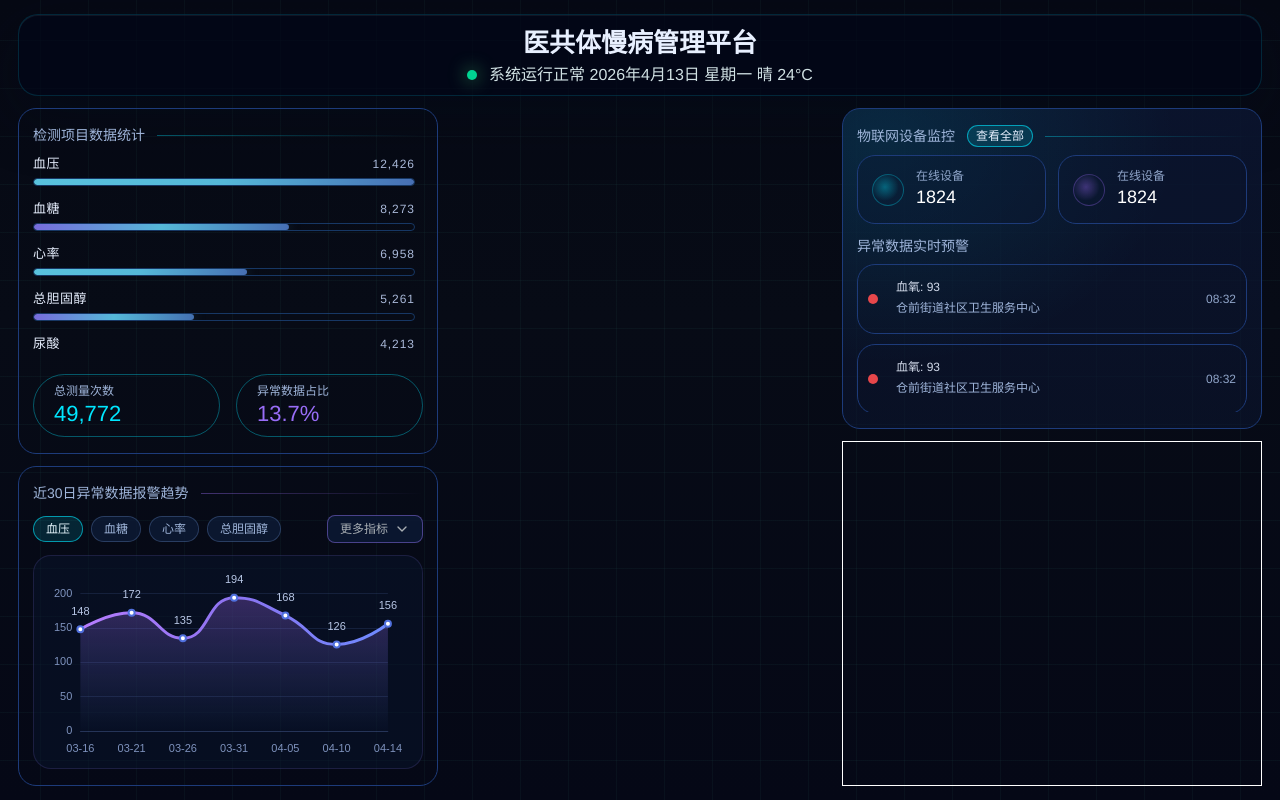
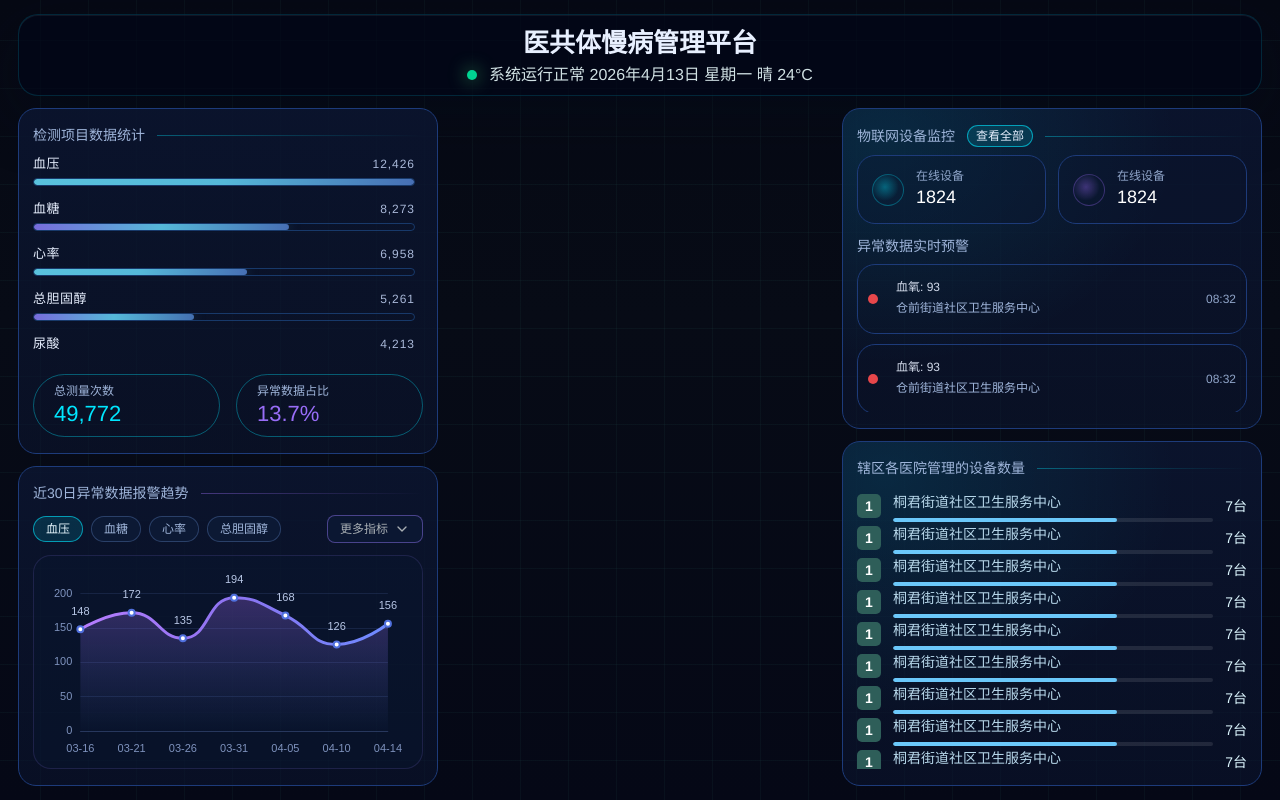
Before and after one commit to xiaobai-abc/medical-consortium-dashboard, a Next.js app: page / in a window 1280 px wide. Built offline with nearby package versions, Linux system fonts and the light colour scheme.

Commit message:
style(ui): 统一使用 h-px 并添加背景渐变样式
- 将分隔线高度从 h-[1px] 统一改为 h-px
- 为左侧和右侧面板添加渐变色背景
- 实现右侧设备数量统计面板的完整布局和内容

```diff
--- a/src/app/ui/left/l1.jsx
+++ b/src/app/ui/left/l1.jsx
@@ -74,11 +74,13 @@ const maxMeasurementValue = measurementItems.reduce(function getMaxValue(
 
 function LeftL1() {
   return (
-    <div className="w-full flex-1 h-0 mb-3 bd1 rounded-2xl py-4 px-3.5 flex flex-col">
+    <div className="w-full flex-1 h-0 mb-3 bd1 rounded-2xl py-4 px-3.5 flex flex-col" style={{
+      background : "linear-gradient(rgb(11 21 48 / 85%) 0%, rgb(11 21 48 / 55%) 100%)"
+    }}>
       <div className="w-full flex items-center mb-3 ">
         <h3 className="text-sm text-[#9FB5DA]">检测项目数据统计</h3>
         <div
-          className="h-[1px] w-full flex-1 ml-3"
+          className="h-px w-full flex-1 ml-3"
           style={{
             background:
               "linear-gradient(to right, rgba(0, 231, 255, 0.35) 0%, transparent 100%)"
--- a/src/app/ui/left/l2.jsx
+++ b/src/app/ui/left/l2.jsx
@@ -9,7 +9,7 @@ import {
   SelectContent,
   SelectItem,
   SelectTrigger,
-  SelectValue,
+  SelectValue
 } from "@/shadcn/ui/select";
 import { cn } from "../../../lib/utils";
 
@@ -24,8 +24,8 @@ const trendMetricList = [
       { date: "03-31", value: 194 },
       { date: "04-05", value: 168 },
       { date: "04-10", value: 126 },
-      { date: "04-14", value: 156 },
-    ],
+      { date: "04-14", value: 156 }
+    ]
   },
   {
     key: "bloodSugar",
@@ -37,8 +37,8 @@ const trendMetricList = [
       { date: "03-31", value: 167 },
       { date: "04-05", value: 154 },
       { date: "04-10", value: 132 },
-      { date: "04-14", value: 145 },
-    ],
+      { date: "04-14", value: 145 }
+    ]
   },
   {
     key: "heartRate",
@@ -50,8 +50,8 @@ const trendMetricList = [
       { date: "03-31", value: 126 },
       { date: "04-05", value: 114 },
       { date: "04-10", value: 88 },
-      { date: "04-14", value: 103 },
-    ],
+      { date: "04-14", value: 103 }
+    ]
   },
   {
     key: "cholesterol",
@@ -63,8 +63,8 @@ const trendMetricList = [
       { date: "03-31", value: 121 },
       { date: "04-05", value: 104 },
       { date: "04-10", value: 81 },
-      { date: "04-14", value: 93 },
-    ],
+      { date: "04-14", value: 93 }
+    ]
   },
   {
     key: "uricAcid",
@@ -76,8 +76,8 @@ const trendMetricList = [
       { date: "03-31", value: 108 },
       { date: "04-05", value: 92 },
       { date: "04-10", value: 71 },
-      { date: "04-14", value: 81 },
-    ],
+      { date: "04-14", value: 81 }
+    ]
   },
   {
     key: "triglyceride",
@@ -89,8 +89,8 @@ const trendMetricList = [
       { date: "03-31", value: 96 },
       { date: "04-05", value: 84 },
       { date: "04-10", value: 63 },
-      { date: "04-14", value: 71 },
-    ],
+      { date: "04-14", value: 71 }
+    ]
   },
   {
     key: "ldl",
@@ -102,8 +102,8 @@ const trendMetricList = [
       { date: "03-31", value: 84 },
       { date: "04-05", value: 71 },
       { date: "04-10", value: 55 },
-      { date: "04-14", value: 61 },
-    ],
+      { date: "04-14", value: 61 }
+    ]
   },
   {
     key: "hdl",
@@ -115,8 +115,8 @@ const trendMetricList = [
       { date: "03-31", value: 65 },
       { date: "04-05", value: 58 },
       { date: "04-10", value: 43 },
-      { date: "04-14", value: 47 },
-    ],
+      { date: "04-14", value: 47 }
+    ]
   },
   {
     key: "hemoglobin",
@@ -128,8 +128,8 @@ const trendMetricList = [
       { date: "03-31", value: 69 },
       { date: "04-05", value: 59 },
       { date: "04-10", value: 46 },
-      { date: "04-14", value: 52 },
-    ],
+      { date: "04-14", value: 52 }
+    ]
   },
   {
     key: "creatinine",
@@ -141,8 +141,8 @@ const trendMetricList = [
       { date: "03-31", value: 63 },
       { date: "04-05", value: 56 },
       { date: "04-10", value: 39 },
-      { date: "04-14", value: 48 },
-    ],
+      { date: "04-14", value: 48 }
+    ]
   },
   {
     key: "ketone",
@@ -154,8 +154,8 @@ const trendMetricList = [
       { date: "03-31", value: 46 },
       { date: "04-05", value: 41 },
       { date: "04-10", value: 30 },
-      { date: "04-14", value: 33 },
-    ],
+      { date: "04-14", value: 33 }
+    ]
   },
   {
     key: "lacticAcid",
@@ -167,9 +167,9 @@ const trendMetricList = [
       { date: "03-31", value: 82 },
       { date: "04-05", value: 71 },
       { date: "04-10", value: 56 },
-      { date: "04-14", value: 64 },
-    ],
-  },
+      { date: "04-14", value: 64 }
+    ]
+  }
 ];
 
 const primaryMetricList = trendMetricList.slice(0, 4);
@@ -187,16 +187,23 @@ function LeftL2() {
   const values = activeMetric.data.map(function mapValue(item) {
     return item.value;
   });
-  const isActiveMetricInSelect = secondaryMetricList.some(function hasMetric(item) {
-    return item.key === activeMetricKey;
-  });
+  const isActiveMetricInSelect = secondaryMetricList.some(
+    function hasMetric(item) {
+      return item.key === activeMetricKey;
+    }
+  );
 
   return (
-    <div className="w-full h-[320px] bd1 rounded-2xl px-3.5 py-4 flex flex-col">
+    <div
+      className="w-full h-[320px] bd1 rounded-2xl px-3.5 py-4 flex flex-col"
+      style={{
+        background:
+          "linear-gradient(rgb(11 21 48 / 85%) 0%, rgb(11 21 48 / 55%) 100%)"
+      }}>
       <div className="w-full flex items-center mb-3">
         <h3 className="text-sm text-[#9FB5DA]">近30日异常数据报警趋势</h3>
         <div
-          className="h-[1px] w-full flex-1 ml-3"
+          className="h-px w-full flex-1 ml-3"
           style={{
             background:
               "linear-gradient(to right, rgba(155, 109, 247, 0.4) 0%, transparent 100%)"
@@ -214,8 +221,7 @@ function LeftL2() {
                 className={index === 0 ? "" : "ml-2"}
                 onClick={function handleClick() {
                   setActiveMetricKey(item.key);
-                }}
-              >
+                }}>
                 {item.label}
               </MetricButton>
             );
@@ -226,12 +232,10 @@ function LeftL2() {
             value={isActiveMetricInSelect ? activeMetricKey : ""}
             onValueChange={function handleValueChange(value) {
               setActiveMetricKey(value);
-            }}
-          >
+            }}>
             <SelectTrigger
               className="h-8 min-w-[96px] rounded-[10px] border border-[#7F69D7]/55 bg-[rgba(12,24,52,0.88)] px-3 text-xs text-[#D6E0F5] hover:bg-[rgba(16,30,61,0.96)]"
-              size="sm"
-            >
+              size="sm">
               <SelectValue>
                 {isActiveMetricInSelect ? activeMetric.label : "更多指标"}
               </SelectValue>
@@ -242,8 +246,7 @@ function LeftL2() {
                   <SelectItem
                     key={item.key}
                     value={item.key}
-                    className="rounded-[8px] text-xs focus:bg-[#776cdb]/18 focus:text-white"
-                  >
+                    className="rounded-[8px] text-xs focus:bg-[#776cdb]/18 focus:text-white">
                     {item.label}
                   </SelectItem>
                 );
@@ -276,8 +279,7 @@ function MetricButton({ children, isActive, className, onClick }) {
         className
       )}
       variant="outline"
-      onClick={onClick}
-    >
+      onClick={onClick}>
       {children}
     </Button>
   );
--- a/src/app/ui/right/r1.jsx
+++ b/src/app/ui/right/r1.jsx
@@ -16,7 +16,7 @@ function RightR1() {
           <ViewAllButton>查看全部</ViewAllButton>
         </div>
         <div
-          className="h-[1px] w-full flex-1 ml-3"
+          className="h-px w-full flex-1 ml-3"
           style={{
             background:
               "linear-gradient(to right, rgba(0, 231, 255, 0.35) 0%, transparent 100%)"
--- a/src/app/ui/right/r2.jsx
+++ b/src/app/ui/right/r2.jsx
@@ -1,11 +1,59 @@
+import ScreenProgress from "@/app/components/screen-progress";
+import { ScrollArea } from "@/shadcn/ui/scroll-area";
 
-
-function LeftL2() {
+function RightR2() {
   return (
-    <div className="w-full h-[345px] bd">
-
+    <div
+      className="w-full h-[345px] bd1 rounded-2xl px-3.5 py-4 flex flex-col"
+      style={{
+        background:
+          "radial-gradient(ellipse at left 10% top 10%, rgb(0 231 255 / 10%), transparent 55%),linear-gradient(to bottom,rgb(11 21 48 / 85%) 0%, rgb(11 21 48 / 55%) 100%)"
+      }}>
+      <div className="w-full flex items-center mb-3">
+        <h3 className="text-sm text-[#9FB5DA]">辖区各医院管理的设备数量</h3>
+        <div
+          className="h-px w-full flex-1 ml-3"
+          style={{
+            background:
+              "linear-gradient(to right, rgba(0, 231, 255, 0.35) 0%, transparent 100%)"
+          }}
+        />
+      </div>
+      <div className="flex-1 h-0 -mr-2">
+        <ScrollArea className="h-full pr-2">
+          <Item></Item>
+          <Item></Item>
+          <Item></Item>
+          <Item></Item>
+          <Item></Item>
+          <Item></Item>
+          <Item></Item>
+          <Item></Item>
+          <Item></Item>
+          <Item></Item>
+          <Item></Item>
+        </ScrollArea>
+      </div>
     </div>
   );
 }
 
-export default LeftL2;
+export default RightR2;
+
+function Item() {
+  return (
+    <div className="flex items-center">
+      <div className=" rounded-[5px] text-white text-sm flex items-center justify-center w-6 h-6 bg-[#2E5E59] leading-[10px] font-bold">
+        1
+      </div>
+      <div className="flex-1 ml-3 mr-3">
+        <span className="text-sm text-[#B7D7EA]">桐君街道社区卫生服务中心</span>
+        <ScreenProgress
+          progress={70}
+          colors="#6bc8fa"
+          className="h-1 mt-1"></ScreenProgress>
+      </div>
+      <span className="text-sm text-[#DDF7FF]">7台</span>
+    </div>
+  );
+}
```
